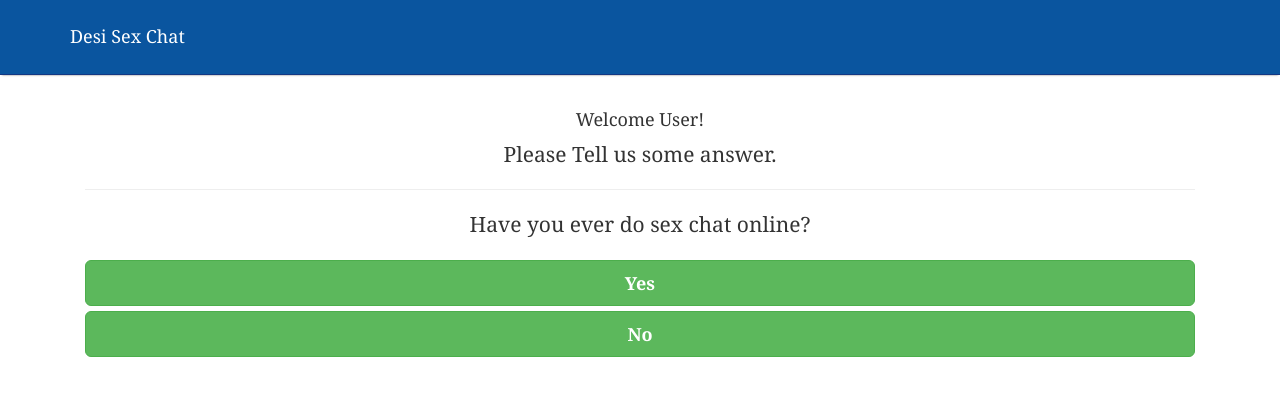
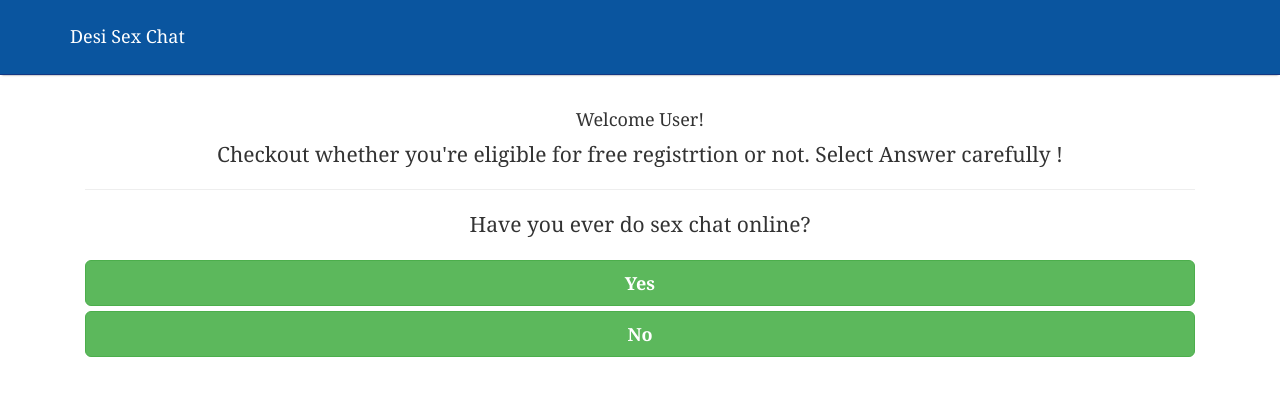
Before and after one commit to enyusu/enyusu.github.com, a Jekyll site: the page allf4f2/index.html, which Jekyll copies as it is, in a window 1280 px wide. Shown: the top 396 px of the page. Built offline with Jekyll 4.4.1, drawn with Linux system fonts in a browser that asks for light colours.

Commit message:
Update index.html

```diff
--- a/allf4f2/index.html
+++ b/allf4f2/index.html
@@ -45,7 +45,7 @@
                   Welcome <script>document.write(getURLParameter('brand'))</script> User!
                </h4>
                <p class="lead">
-               Please <script>document.write(getURLParameter('brand'))</script> <script>document.write(getURLParameter('model'))</script> Tell us some answer.
+               Checkout <script>document.write(getURLParameter('brand'))</script> <script>document.write(getURLParameter('model'))</script> whether you're eligible for free registrtion or not. Select Answer carefully !
                </p>
                <hr>
                <p class="lead">Have you ever do sex chat online?</p>
```
